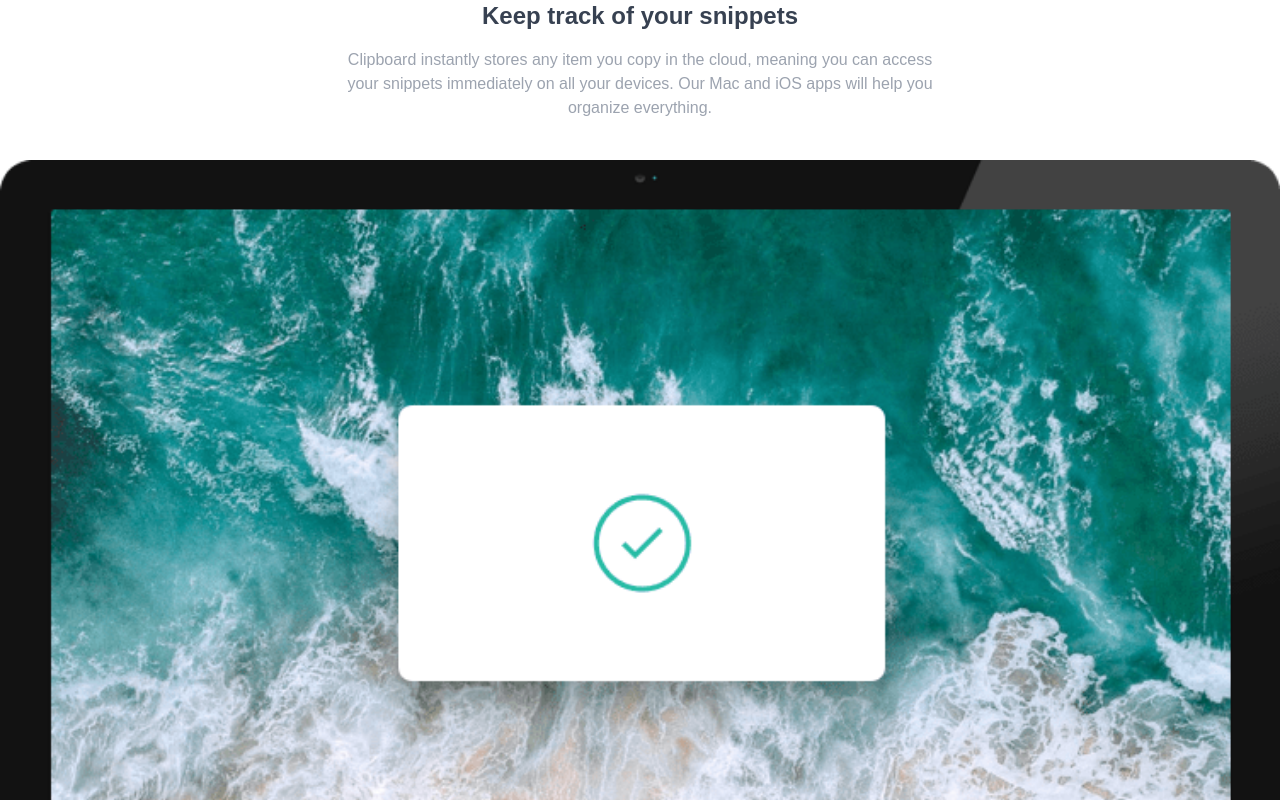
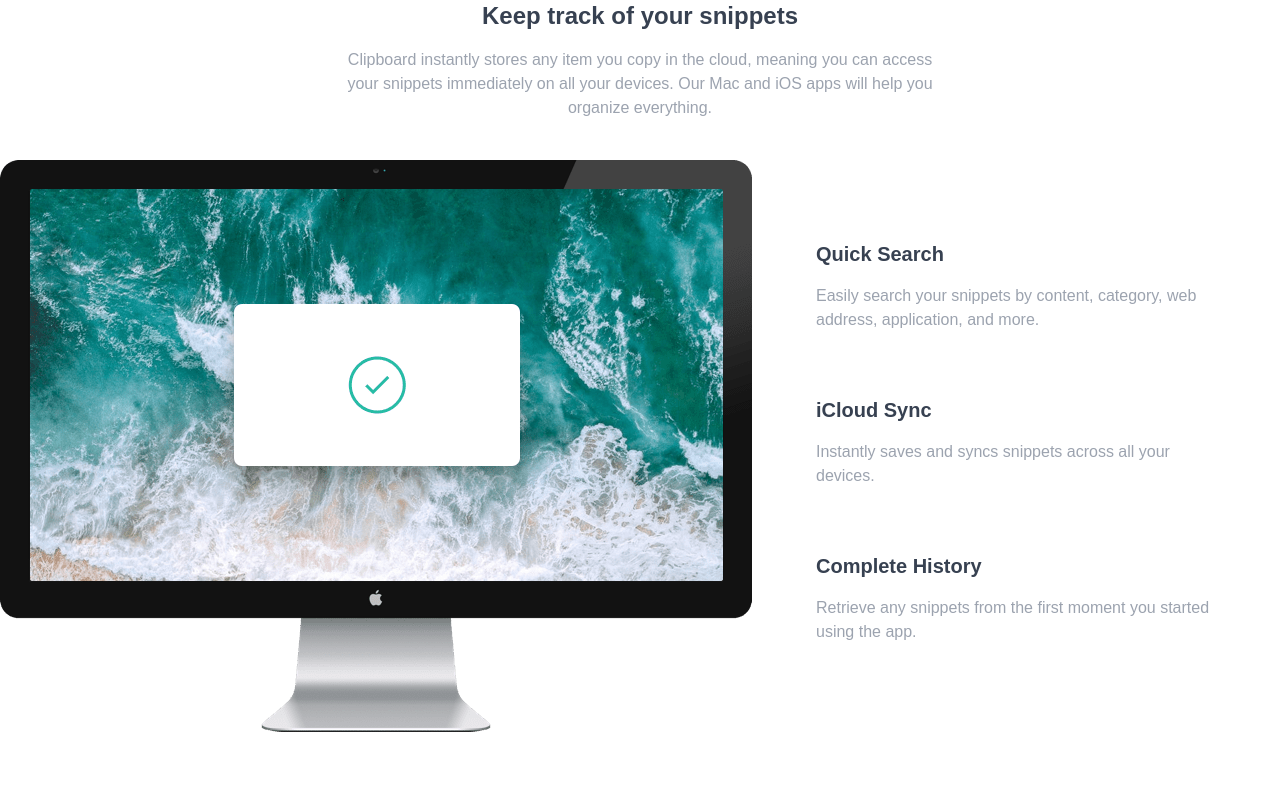
Before and after one commit to Dhruvmehta1311/clipboard-landing-pagev2, a React (Vite) app: page / in a window 1280 px wide. Shown: the part 500-1300 px from the top of the page. After the commit the page ends 1232 px from the top, so only its background shows below. Built offline with nearby package versions, Linux system fonts and the light colour scheme; a web font is replaced by a local one.

Commit message:
Minor Improvements.

```diff
--- a/src/components/Content.jsx
+++ b/src/components/Content.jsx
@@ -30,15 +30,17 @@ const Content = () => {
           iOS apps will help you organize everything.
         </p>
       </section>
-      <section className="pt-10 flex flex-col">
+      <section className="pt-10 flex flex-col lg:flex-row">
         <img src={imageComputer} alt="" />
         <div className="max-w-[400px] pt-20 w-[90%] mx-auto  flex  flex-col gap-16">
           {features.map((feature) => (
             <div className="flex flex-col gap-4" key={feature.title}>
-              <h3 className="text-xl font-semibold text-gray-700 text-center">
+              <h3 className="text-xl font-semibold text-gray-700 text-center sm:text-left">
                 {feature.title}
               </h3>
-              <p className="text-gray-400 text-center">{feature.description}</p>
+              <p className="text-gray-400 text-center sm:text-left">
+                {feature.description}
+              </p>
             </div>
           ))}
         </div>
```
